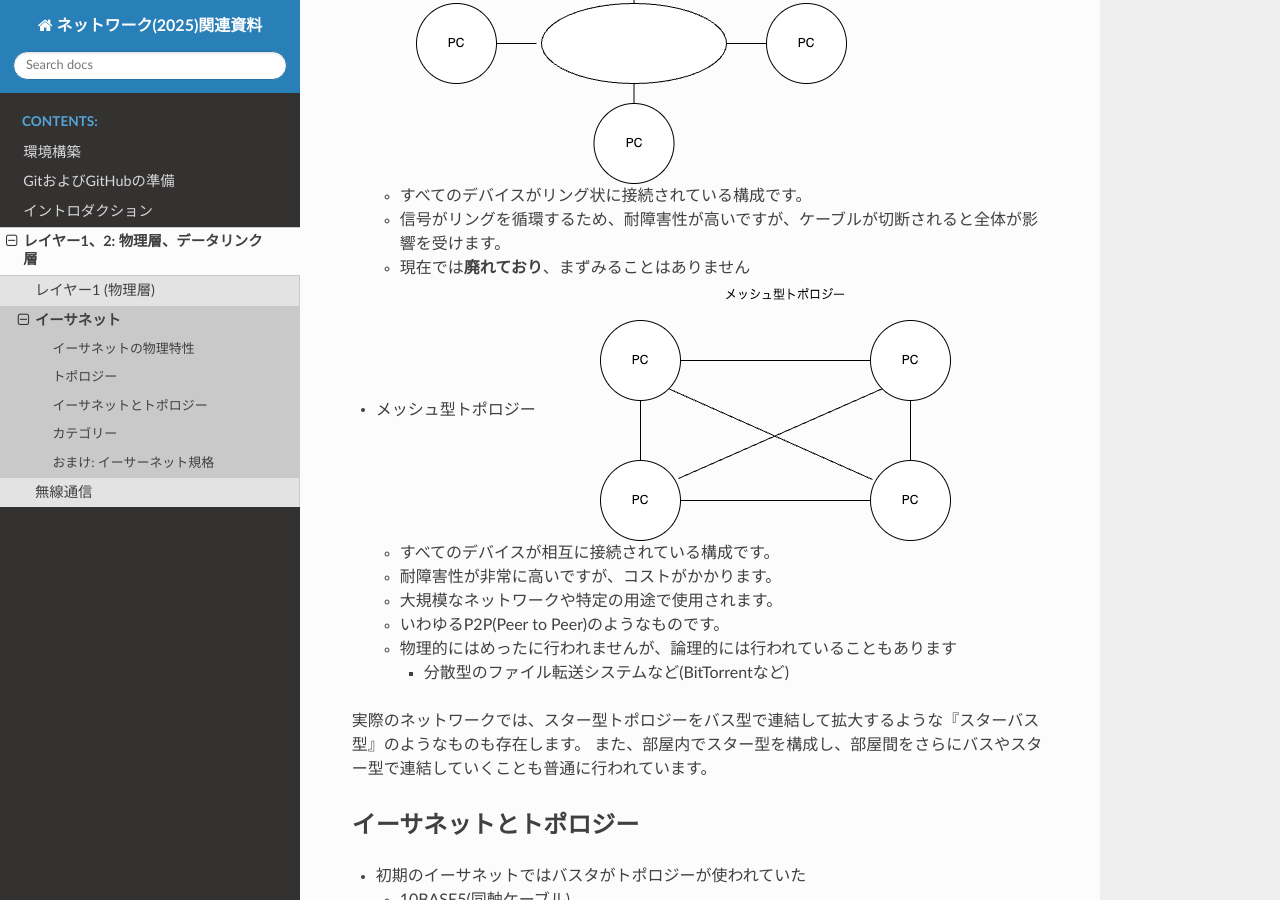
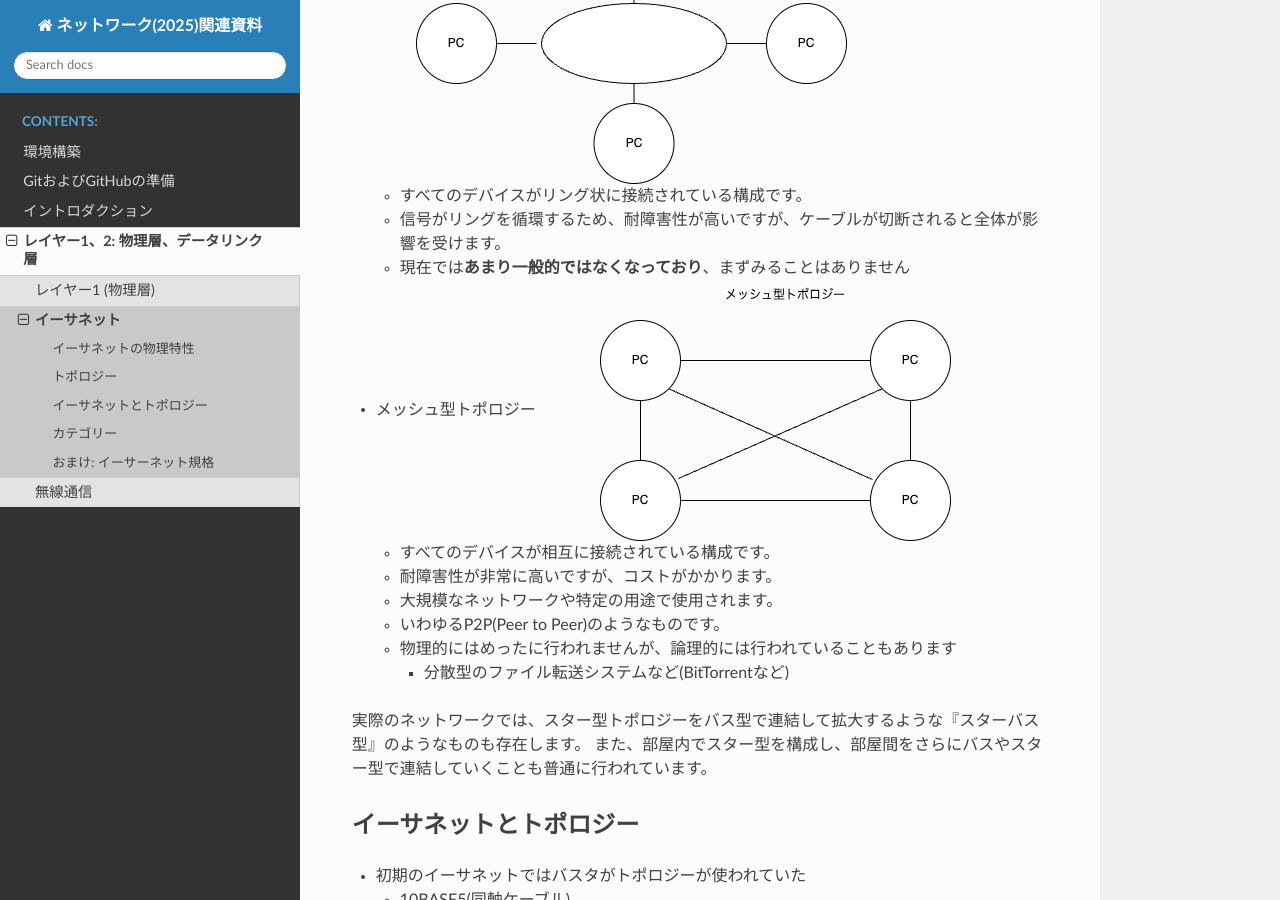
Before and after one commit to densuke/2025-network-doc, a Sphinx documentation site: the page built from source/w02-layer1/ethernet.md, in a window 1280 px wide and 900 px high, scrolled down 2229 px. Built offline with Sphinx 7.4.7 and the Read the Docs theme 3.1.0, drawn with Linux system fonts in a browser that asks for light colours.

Commit message:
Update source/w02-layer1/ethernet.md
表現の訂正

Co-authored-by: gemini-code-assist[bot] <176961590+gemini-code-assist[bot]@users.noreply.github.com>

```diff
--- a/source/w02-layer1/ethernet.md
+++ b/source/w02-layer1/ethernet.md
@@ -48,7 +48,7 @@
 - リング型トポロジー ![](images/t-ring.drawio.png)
     - すべてのデバイスがリング状に接続されている構成です。
     - 信号がリングを循環するため、耐障害性が高いですが、ケーブルが切断されると全体が影響を受けます。
-    - 現在では**廃れており**、まずみることはありません
+    - 現在では**あまり一般的ではなくなっており**、まずみることはありません
 - メッシュ型トポロジー ![](images/t-mesh.drawio.png)
     - すべてのデバイスが相互に接続されている構成です。
     - 耐障害性が非常に高いですが、コストがかかります。
```
